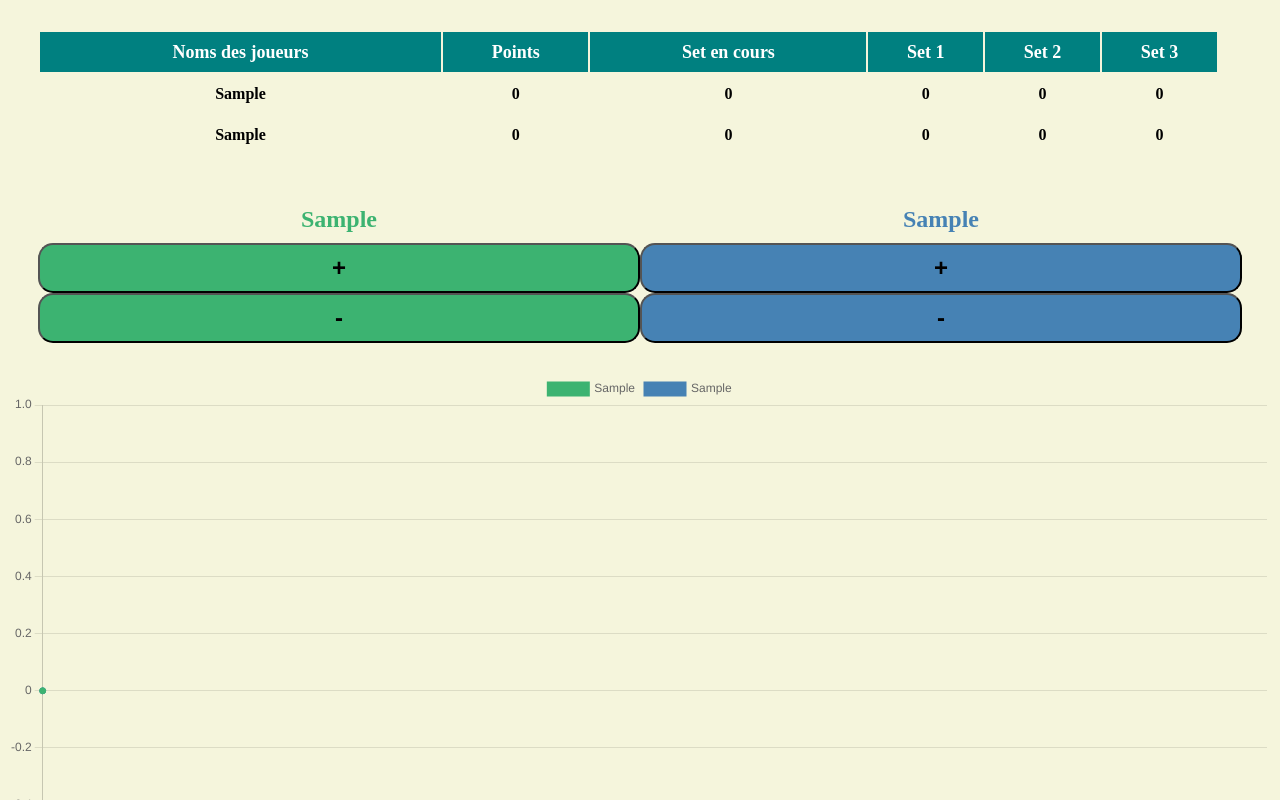
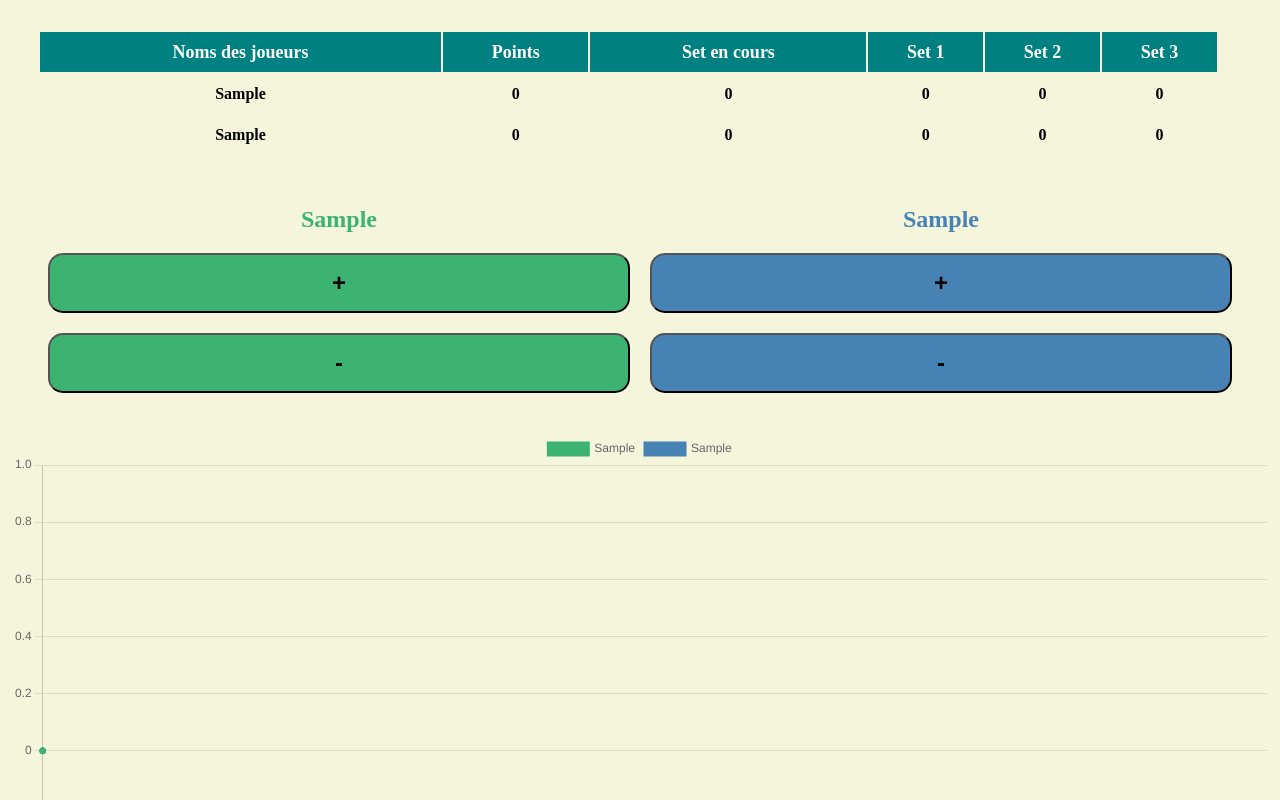
Before and after one commit to DavidMora85/davidmora85.github.io, a plain HTML site: page index.html in a window 1280 px wide. Both pictures are taken after typing "Sample", "Sample" into the empty fields and a click on the input "Valider". Shown: the top 800 px of the page. Drawn offline with nearby package versions, Linux system fonts and the light colour scheme.

Commit message:
Add files via upload

```diff
--- a/style.css
+++ b/style.css
@@ -1,5 +1,7 @@
 body {
     background-color: beige;
+    height: 100vh;
+    overflow: hidden;
 }
 
 h1 {
@@ -61,12 +63,12 @@ tbody {
     margin: 20px;
     padding: 10px;
     text-align: center;
+    grid-template-columns: 1fr 1fr;
+    grid-template-rows: 0.6fr 1.7fr 1.7fr;
     grid-template-areas:
-        "j1 j1 j2 j2"
-        "pj1 pj1 pj2 pj2"
-        "pj1 pj1 pj2 pj2"
-        "mj1 mj1 mj2 mj2"
-        "mj1 mj1 mj2 mj2";
+        "j1 j2"
+        "pj1 pj2"
+        "mj1 mj2";
 }
 
 #graphe {
@@ -95,7 +97,7 @@ tbody {
     background-color: mediumseagreen;
     font-size: 1.5rem;
     font-weight: bold;
-    height: 50px;
+    margin: 10px;
     padding: 5px;
     grid-area: pj1;
     border-radius: 15px;
@@ -105,7 +107,7 @@ tbody {
     background-color: mediumseagreen;
     font-size: 1.5rem;
     font-weight: bold;
-    height: 50px;
+    margin: 10px;
     padding: 5px;
     grid-area: mj1;
     border-radius: 15px;
@@ -115,7 +117,7 @@ tbody {
     background-color: steelblue;
     font-size: 1.5rem;
     font-weight: bold;
-    height: 50px;
+    margin: 10px;
     padding: 5px;
     grid-area: pj2;
     border-radius: 15px;
@@ -125,7 +127,7 @@ tbody {
     background-color: steelblue;
     font-size: 1.5rem;
     font-weight: bold;
-    height: 50px;
+    margin: 10px;
     padding: 5px;
     grid-area: mj2;
     border-radius: 15px;
```
